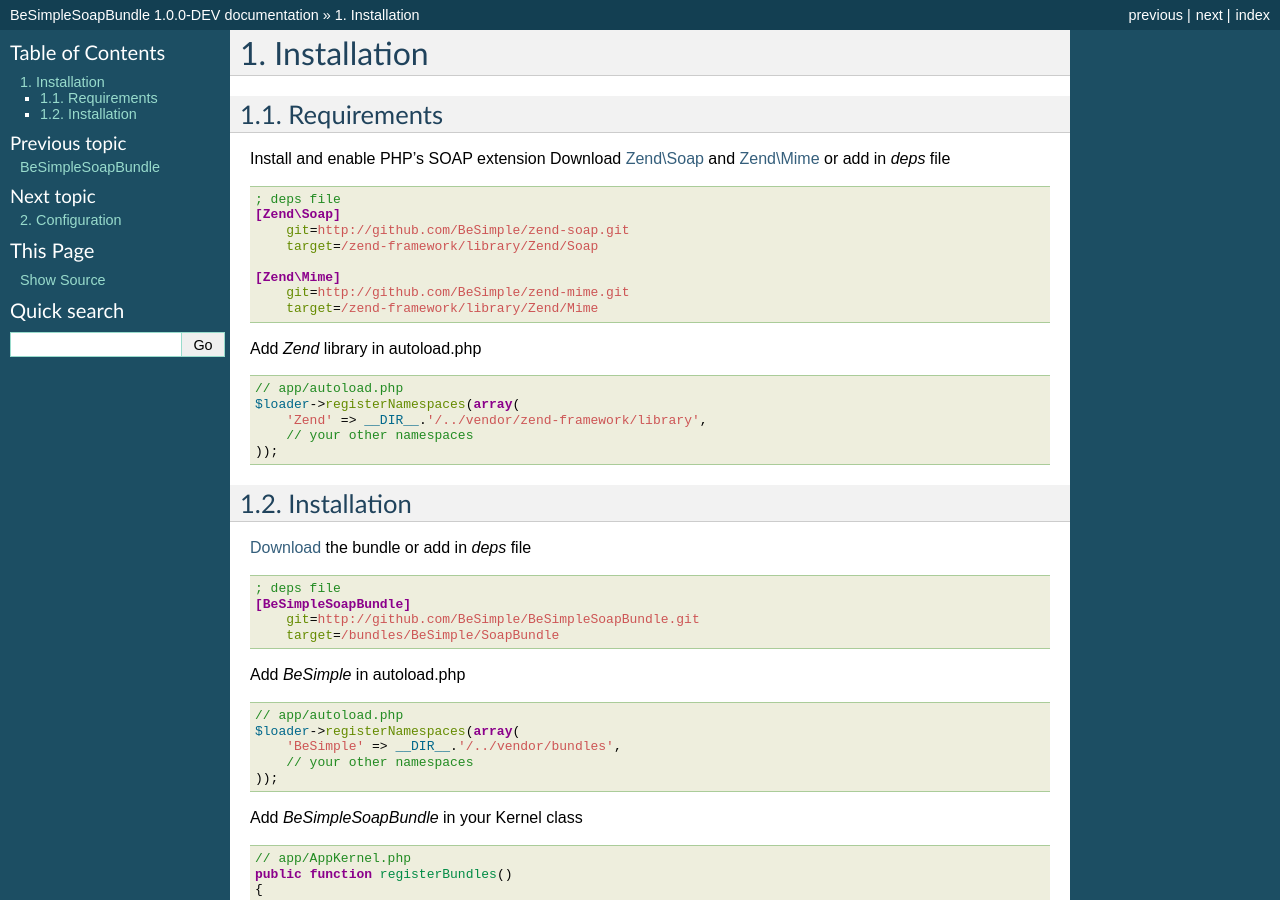
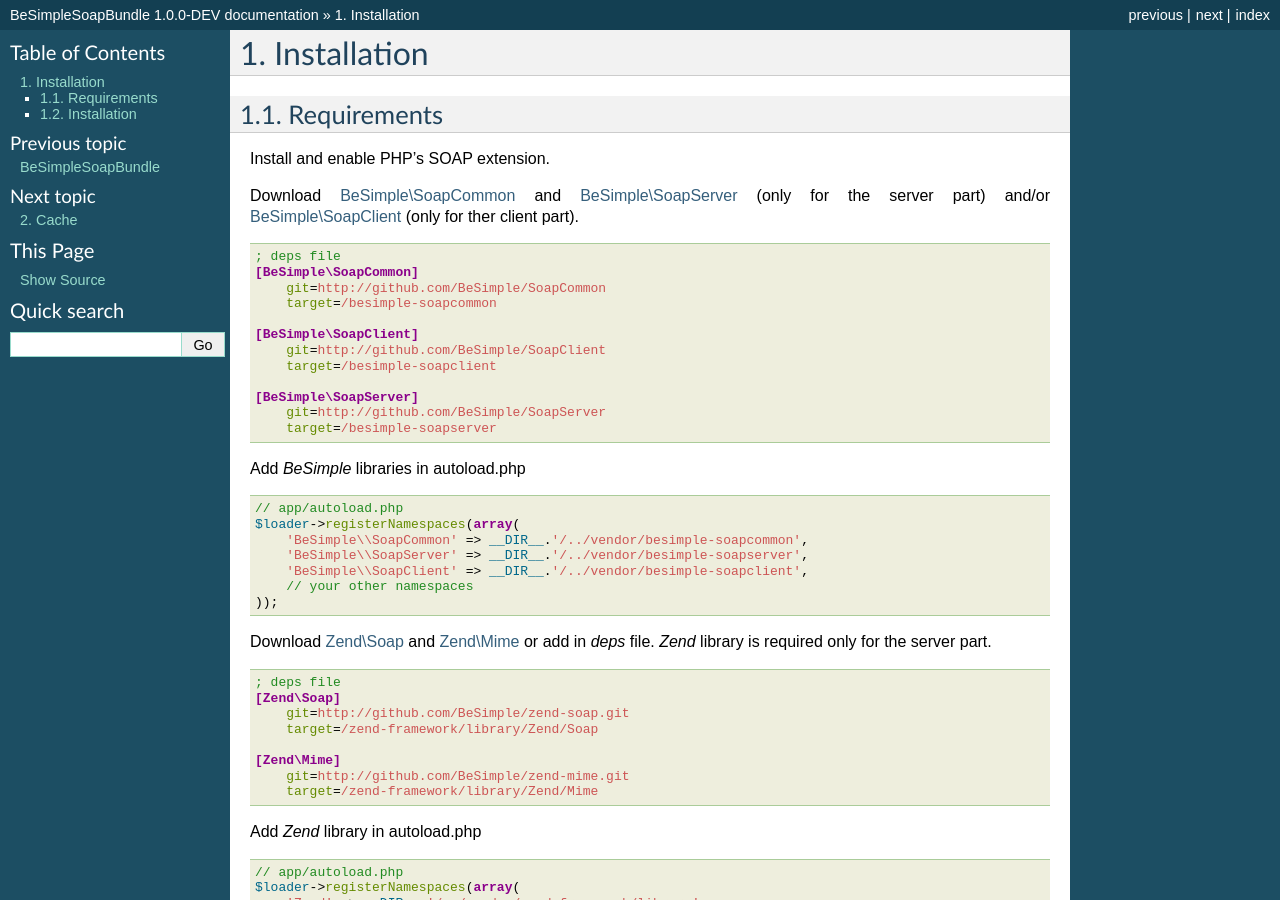
Before and after one commit to BeSimple/BeSimpleSoap, a Sphinx documentation site: the page built from Resources/doc/installation.rst, in a window 1280 px wide and 900 px high. Built offline with Sphinx 7.4.7, drawn with Linux system fonts in a browser that asks for light colours.

Commit message:
[Doc] Global update

```diff
--- a/Resources/doc/reference/installation.rst
+++ b/Resources/doc/installation.rst
@@ -4,8 +4,39 @@
 Requirements
 ------------
 
-Install and enable PHP's SOAP extension
-Download `Zend\\Soap`_ and `Zend\\Mime`_ or add in `deps` file
+Install and enable PHP's SOAP extension.
+
+Download `BeSimple\\SoapCommon`_ and `BeSimple\\SoapServer`_ (only for the server part) and/or `BeSimple\\SoapClient`_ (only for ther client part).
+
+.. code-block:: ini
+
+    ; deps file
+    [BeSimple\SoapCommon]
+        git=http://github.com/BeSimple/SoapCommon
+        target=/besimple-soapcommon
+
+    [BeSimple\SoapClient]
+        git=http://github.com/BeSimple/SoapClient
+        target=/besimple-soapclient
+
+    [BeSimple\SoapServer]
+        git=http://github.com/BeSimple/SoapServer
+        target=/besimple-soapserver
+
+
+Add `BeSimple` libraries in autoload.php
+
+.. code-block:: php
+
+    // app/autoload.php
+    $loader->registerNamespaces(array(
+        'BeSimple\\SoapCommon' => __DIR__.'/../vendor/besimple-soapcommon',
+        'BeSimple\\SoapServer' => __DIR__.'/../vendor/besimple-soapserver',
+        'BeSimple\\SoapClient' => __DIR__.'/../vendor/besimple-soapclient',
+        // your other namespaces
+    ));
+
+Download `Zend\\Soap`_ and `Zend\\Mime`_ or add in `deps` file. `Zend` library is required only for the server part.
 
 .. code-block:: ini
 
@@ -67,4 +98,7 @@
 
 .. _`Zend\\Soap`: http://github.com/BeSimple/zend-soap
 .. _`Zend\\Mime`: http://github.com/BeSimple/zend-mime
+.. _`BeSimple\\SoapCommon`: http://github.com/BeSimple/BeSimpleSoapCommon
+.. _`BeSimple\\SoapServer`: http://github.com/BeSimple/BeSimpleSoapServer
+.. _`BeSimple\\SoapClient`: http://github.com/BeSimple/BeSimpleSoapClient
 .. _`Download`: http://github.com/BeSimple/BeSimpleSoapBundle
```
Also changed, not shown: Resources/doc/cache.rst (added, +26 -0 lines), Resources/doc/index.rst (+16 -8 lines), Resources/doc/soapserver/tutorials.rst (added, +9 -0 lines), Resources/doc/soapserver/configuration.rst (renamed from Resources/doc/reference/configuration.rst), Resources/doc/soapserver/tutorial/array.rst (renamed from Resources/doc/tutorial/array.rst), Resources/doc/soapserver/tutorial/complex_type.rst (renamed from Resources/doc/tutorial/complex_type.rst), Resources/doc/soapserver/tutorial/header.rst (renamed from Resources/doc/tutorial/header.rst), Resources/doc/soapserver/types.rst (renamed from Resources/doc/reference/types.rst).
